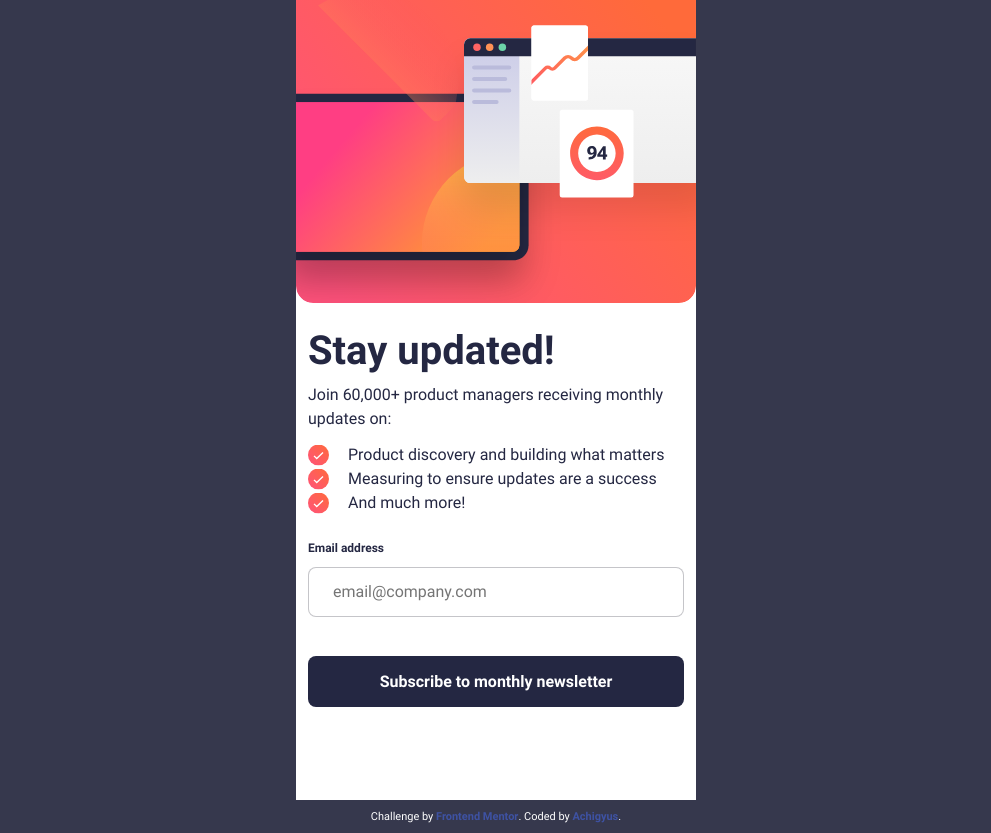
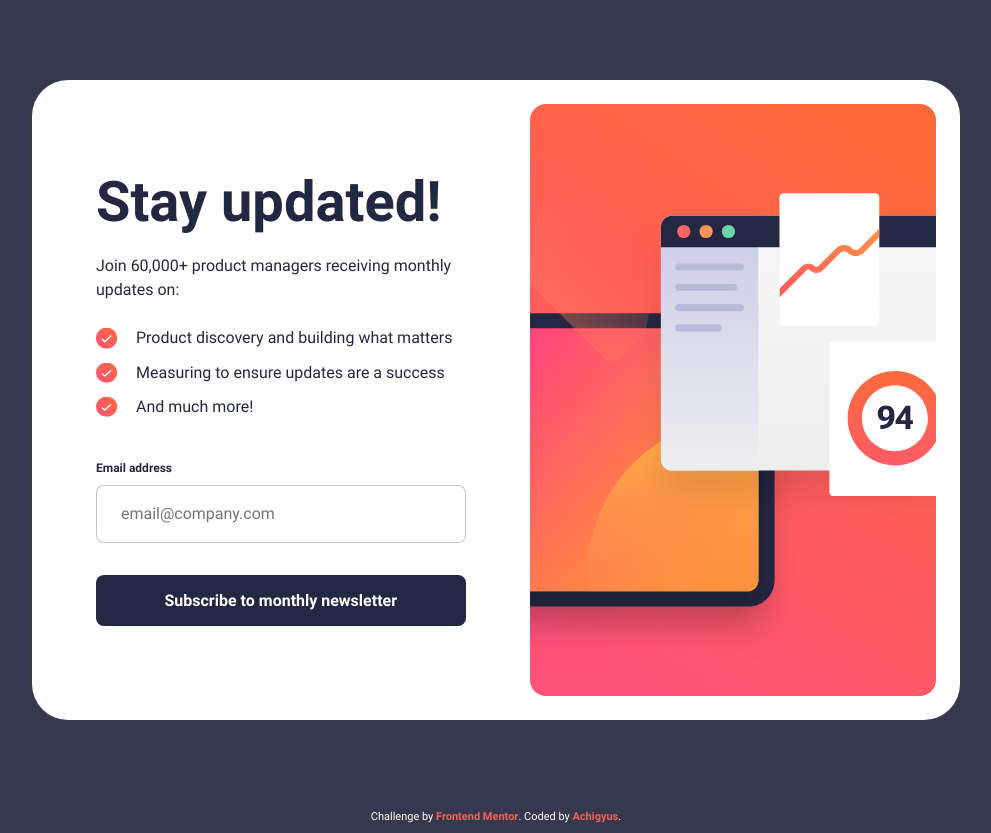
Before and after one commit to Achigyus/newsletter-signup, a plain HTML site: page index.html in a window 1280 px wide. Shown: the whole page, without its empty margins (144-1135 px from the left). Drawn offline with Linux system fonts and the light colour scheme.

Commit message:
Add files via upload

```diff
--- a/index.html
+++ b/index.html
@@ -18,7 +18,7 @@
     }
 
     .attribution a {
-      color: hsl(228, 45%, 44%);
+      color: #F5634F;
     }
   </style>
   <link rel="stylesheet" href="style.css">
@@ -35,12 +35,14 @@
 
         <div class="cont_top">
           <div class="cont_top_img_cont">
-            <img src="/assets/images/illustration-sign-up-mobile.svg" alt="sign up illustration" class="cont_top_img"/>
+            <img src="/assets/images/illustration-sign-up-mobile.svg" alt="sign up illustration" class="cont_top_img mobile"/>
+            <img src="/assets/images/illustration-sign-up-desktop.svg" alt="sign up illustration" class="cont_top_img desktop"/>
           </div>
         </div>
 
 
         <div class="cont_bottom">
+          <div class="cont_bottom_top">
             <h1 class="cont_bottom_h1 fw700">Stay updated!</h1>
 
             <p class="cont_bottom_p fw400">Join 60,000+ product managers receiving monthly updates on:</p>
@@ -50,12 +52,16 @@
               <li class="cont_bottom_li fw400">Measuring to ensure updates are a success</li>
               <li class="cont_bottom_li fw400">And much more!</li>
             </ul>
+          </div>
 
           <!-- Form Starts -->
           <form action="" class="form" id="form" novalidate>
+            <div class="label_error">
               <label for="email_address" class="label_email_address fw700">Email address</label>
+              <p class="error_display fw700" id="error_display"></p>
+            </div>
             <input type="email" id="email_address" class="input_email_address" placeholder="email@company.com">
-            <p class="error_display fw700" id="error_display"></p>
+
             <button type="submit" class="form_submit_btn fw700">Subscribe to monthly newsletter</button>
           </form>
           <!-- Form Ends -->
--- a/main.js
+++ b/main.js
@@ -10,20 +10,20 @@ function submitForm(e) {
 
   let emailValue = email.value
   if (emailValue !== '') {
-    let validRegex = /^[a-zA-Z0-9.!#$%&'*+/=?^_`{|}~-]+@[a-zA-Z0-9-]+(?:\.[a-zA-Z0-9-]+)*$/;
+    let validRegex = /^[^\s@]+@[^\s@]+\.[^\s@]+$/;
     if (validRegex.test(emailValue)) {
       emailSpan.textContent = emailValue
+      form.classList.remove('error')
       contWrap.classList.add('active')
-      errorDisplay.classList.remove('active')
     } else {
-      errorDisplay.textContent = "Invalid Email Format!"
-      errorDisplay.classList.add('active')
+      errorDisplay.textContent = "Valid email required"
+      form.classList.add('error')
       // alert('Invalid Email Format!')
     }
 
   } else {
     errorDisplay.textContent = "You need to fill in your email address!"
-    errorDisplay.classList.add('active')
+    form.classList.add('error')
     // alert('You need to fill in your email address')
   }
 
--- a/style.css
+++ b/style.css
@@ -5,7 +5,8 @@
     box-sizing: border-box;
 }
 
-html, body {
+html,
+body {
     height: 100%;
     font-family: Arial, sans-serif;
     color: #242742;
@@ -17,7 +18,8 @@ img {
     display: block;
 }
 
-ul, ol {
+ul,
+ol {
     list-style: none;
 }
 
@@ -32,7 +34,10 @@ button {
     cursor: pointer;
 }
 
-input, button, textarea, select {
+input,
+button,
+textarea,
+select {
     font: inherit;
 }
 
@@ -48,28 +53,28 @@ input, button, textarea, select {
     font-weight: 400;
 }
 
-.fw400{
+.fw400 {
     font-family: Roboto-Regular;
 }
 
-.fw700{
+.fw700 {
     font-family: Roberto-Bold;
 }
 
-.success_message{
+.success_message {
     display: none;
     /* display: block; */
-  padding: 0 24px;
+    padding: 0 1.5rem;
 }
 
-.container{
+.container {
     inline-size: 100%;
 }
 
-.cont_wrap{
+.cont_wrap {
     display: flex;
     flex-direction: column;
-  max-inline-size: 400px;
+    max-inline-size: 31.25rem;
     margin: auto;
     background: #fff;
     min-block-size: 100vh;
@@ -77,64 +82,81 @@ input, button, textarea, select {
     justify-content: center */
 }
 
-.cont_wrap.active{
+.cont_wrap.active {
     align-items: start;
     justify-content: center;
 }
 
-.cont_wrap.active .cont_top, .cont_wrap.active .cont_bottom{
+.cont_wrap.active .cont_top,
+.cont_wrap.active .cont_bottom {
     display: none;
 }
 
-.cont_wrap.active .success_message{
+.cont_wrap.active .success_message {
     display: block;
 }
 
-.cont_top, .cont_bottom{
+.cont_top_img_cont {
+    inline-size: 100%;
+}
+
+.cont_top_img {
+    inline-size: 100%;
+    display: inline-block;
+}
+
+.cont_top_img.desktop {
+    display: none;
+}
+
+.cont_bottom {
+    padding: 2.5rem 1.5rem;
+    display: flex;
+    flex-direction: column;
+    gap: 2.5rem;
+}
+
+.cont_top,
+.cont_bottom {
     inline-size: 100%;
     /* display: none; */
 }
 
-.cont_top_img_cont{
-    inline-size: 100%;
+.cont_bottom_top {
+    display: flex;
+    flex-direction: column;
+    gap: 1.5rem;
 }
 
-.cont_top_img{
-  inline-size: 100%;
-  display: inline-block;
+.cont_bottom_h1 {
+    font-size: 2.5rem;
+    line-height: 1.0;
 }
 
-.cont_bottom{
-  padding: 24px 12px;
+.cont_bottom_p {
+    font-size: 1rem;
+    line-height: 1.5;
+    color: #242742;
 }
 
-.cont_bottom_h1{
-  font-size: 40px;
-  line-height: 1.0;
-  margin-block-end: 12px;
-}
-
-.cont_bottom_p{
-  font-size: 16px;
-  line-height: 1.5;
-  color: #242742;
-  margin-block-end: 12px;
-}
-
-.cont_bottom_li{
-  font-size: 16px;
+.cont_bottom_li {
+    font-size: 1rem;
     line-height: 1.5;
 }
 
 .cont_bottom_ul {
-  list-style-type: none; /* Remove default bullets */
+    list-style-type: none;
+    /* Remove default bullets */
     padding: 0;
-  margin-block-end: 24px;
+    display: flex;
+    flex-direction: column;
+    gap: 0.63rem;
 }
 
 .cont_bottom_li {
     position: relative;
-  padding-left: 40px; /* Space for the image */
+    padding-left: 2.5rem;
+    /* Space for the image */
 }
 
 .cont_bottom_li::before {
@@ -143,80 +165,177 @@ input, button, textarea, select {
     left: 0;
     top: 50%;
     transform: translateY(-50%);
-  width: 21px; /* Desired width */
-  height: 21px; /* Desired height */
+    width: 1.3rem;
+    /* Desired width */
+    height: 1.3rem;
+    /* Desired height */
     background-image: url(/assets/images/icon-success.svg);
     background-size: cover;
     background-repeat: no-repeat;
 }
 
-.form{
+.form {
     display: flex;
     flex-direction: column;
-  gap: 10px;
     align-items: stretch;
 }
 
-.label_email_address{
-  font-size: 12px;
+.label_error{
+    display: flex;
+    justify-content: space-between;
+}
+
+.label_email_address {
+    font-size: 0.75rem;
+    line-height: 1.5;
+    margin-block-end: 0.5rem;
+}
+
+.input_email_address {
+    font-size: 1rem;
+    line-height: 1.5;
+    font-family: Roboto-Regular;
+    padding: 1rem 1.5rem;
+    border: 0.063rem solid rgba(25, 24, 43, 0.25);
+    border-radius: 0.5rem;
+    margin-block-end: 0.5rem;
+    color: #242742;
+    cursor: pointer;
+}
+
+.input_email_address:focus-visible{
+    border: 1px solid #242742;
+}
+
+.error .input_email_address {
+    background: rgba(255, 97, 85, 0.15);
+    border: 1px solid #FF6155;
+    color: #FF6155;
+}
+
+.error .input_email_address:focus-visible {
+    background: transparent;
+    color: #242742;
+}
+
+.form_submit_btn {
+    margin-block-start: 1.5rem;
+    background: #242742;
+    border-radius: 0.5rem;
+    color: #fff;
+    padding: 1rem;
+}
+
+.form_submit_btn:hover{
+    background: linear-gradient(204.47deg, #FF6A3A 0%, #FF527B 100%);
+    box-shadow: 0px 16px 32px rgba(255, 97, 85, 0.5);
+}
+
+.success_msg_img_cont {
+    margin-block-end: 2.5rem;
+}
+
+.success_msg_h1 {
+    font-size: 2.5rem;
+    line-height: 1.0;
+    margin-block-end: 1.5rem;
+}
+
+.success_msg_p {
+    font-size: 1rem;
     line-height: 1.5;
 }
 
-.input_email_address{
-  font-size: 16px;
-  line-height: 1.5;
-  font-family: Roboto-Regular;
-  padding: 12px 24px;
-  border: 1px solid rgba(25, 24, 43, 0.25);
-  border-radius: 8px;
-  margin-block-end: 5px;
-}
-
-.form_submit_btn{
-  margin-block-start: 24px;
+.success_msg_dismiss_btn {
+    margin-block-start: 9.375rem;
     background: #242742;
-  border-radius: 8px;
+    border-radius: 0.5rem;
     color: #fff;
-  padding: 16px;
-}
-
-.success_msg_img_cont{
-  margin-block-end: 40px;
-}
-
-.success_msg_h1{
-  font-size: 40px;
-  line-height: 1.0;
-  margin-block-end: 24px;
-}
-
-.success_msg_p{
-  font-size: 16px;
-  line-height: 1.5;
-}
-
-.success_msg_dismiss_btn{
-  margin-block-start: 150px;
-  background: #242742;
-  border-radius: 8px;
-  color: #fff;
-  padding: 16px;
+    padding: 1rem;
     inline-size: 100%;
 }
 
-.error_display{
-  color: red;
-  font-size: 14px;
-  line-height: 1.0;
+.success_msg_dismiss_btn:hover{
+    background: linear-gradient(204.47deg, #FF6A3A 0%, #FF527B 100%);
+    box-shadow: 0px 16px 32px rgba(255, 97, 85, 0.5);
+}
+
+.error_display {
+    color: #FF6155;
+    font-size: 0.75rem;
+    line-height: 1.5;
     display: none;
 }
 
-.error_display.active{
+.error .error_display {
     display: block;
 }
 
 .attribution {
-  margin: 10px auto;
+    padding: 0.63rem;
     text-align: center;
     color: #fff;
 }
+
+@media screen and (min-width: 58rem) {
+    .container {
+        min-block-size: 100vh;
+        display: flex;
+        align-items: center;
+    }
+
+    .cont_wrap {
+        flex-direction: row-reverse;
+        padding: 1.5rem;
+        max-inline-size: 58rem;
+        min-block-size: auto;
+        max-block-size: 40rem;
+        border-radius: 2.25rem;
+        justify-content: space-between;
+        align-items: center;
+        gap: 1.5rem;
+    }
+
+    .cont_bottom{
+        padding: 2.5rem;
+    }
+
+    .cont_wrap.active{
+        max-inline-size: 31.5rem;
+        padding: 4rem;
+    }
+
+    .cont_top_img.mobile {
+        display: none;
+    }
+
+    .cont_top_img_cont {
+        block-size: 37rem;
+        border-radius: 1rem;
+    }
+
+    .cont_top_img.desktop {
+        display: block;
+        inline-size: 100%;
+        object-fit: cover;
+        block-size: 100%;
+        object-position: center;
+        border-radius: 1rem;
+    }
+
+    .cont_bottom_h1 {
+        font-size: 3.5rem;
+    }
+
+    .success_msg_dismiss_btn{
+        margin-block-start: 2.5rem;
+    }
+
+    .success_message{
+        padding: 0;
+    }
+
+    .success_msg_h1{
+        font-size: 3.5rem;
+    }
+}
```
Also changed, not shown: screenshot.png (added), 1 other file. Lines whose indentation alone changed are shown as unchanged.
